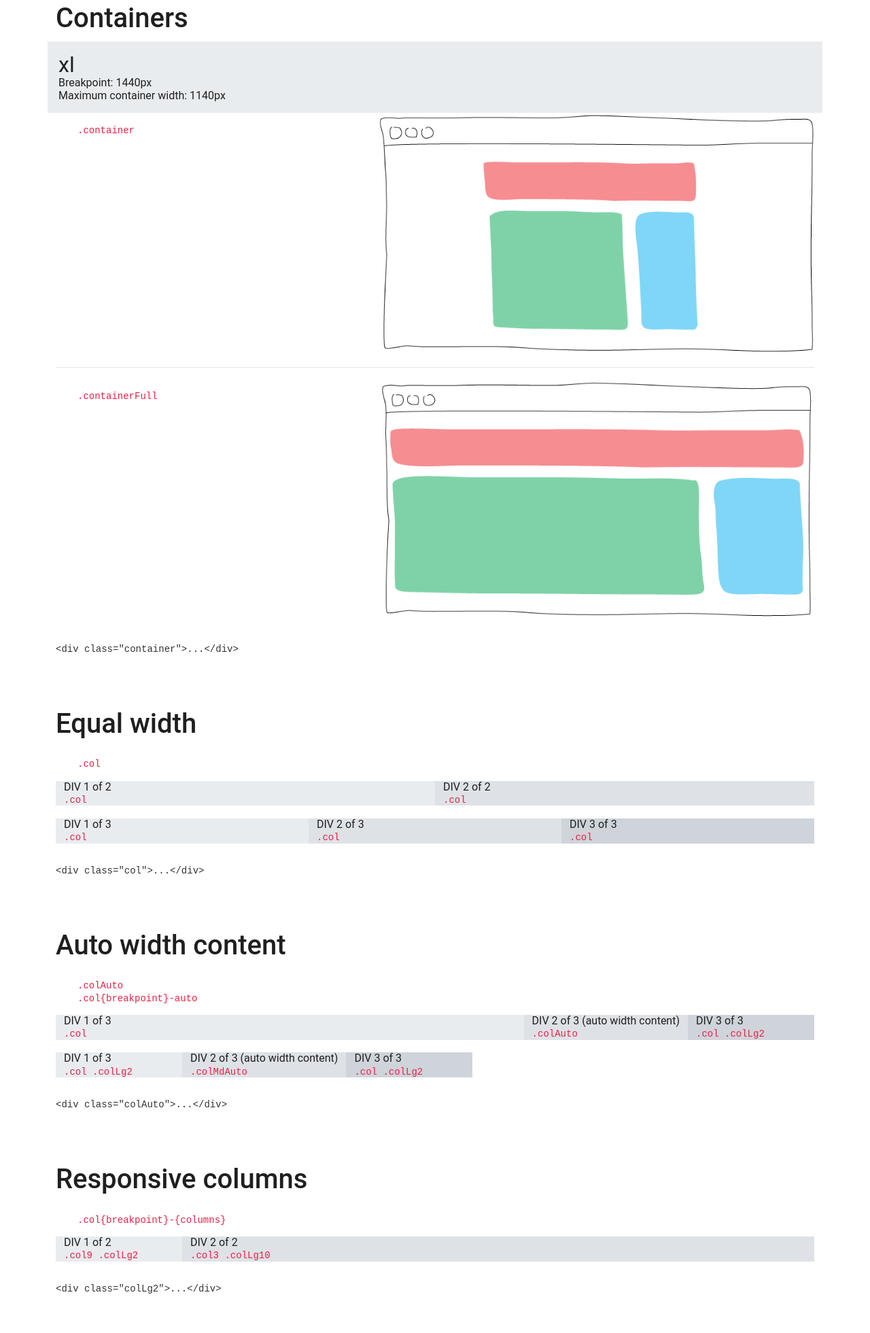
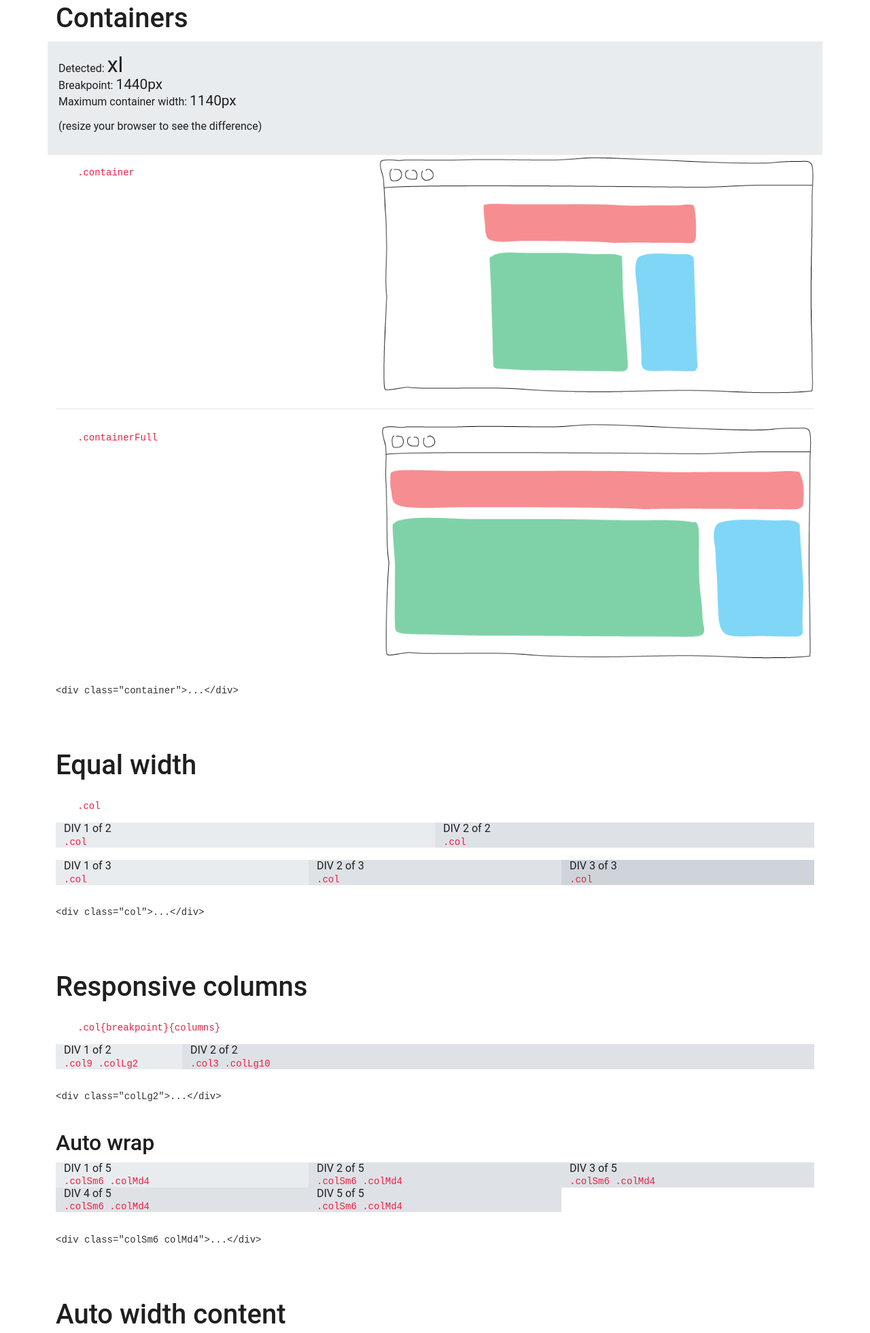
Before and after one commit to SandroMiguel/cecilia-css, a website: page docs/index.html in a window 1280 px wide. Shown: the part 5104-7065 px from the top of the page at 68% size. Drawn offline with Linux system fonts and the light colour scheme.

Commit message:
docs: auto wrap example

```diff
--- a/docs/index.html
+++ b/docs/index.html
@@ -485,9 +485,10 @@
 
     <div class="row">
         <div class="col bkgColor1 p3">
-             <div class="containerName text2Xl"></div>
-             <div class="breakpoint"></div>
-             <div class="maxWidth"></div>
+             <span>Detected: </span><span class="containerName text2Xl"></span>
+             <div><span>Breakpoint: </span><span class="breakpoint textLg"></span></div>
+             <div><span>Maximum container width: </span><span class="maxWidth textLg"></span></div>
+             <p>(resize your browser to see the difference)</p>
         </div>
     </div>
 
@@ -519,7 +520,6 @@
             <pre>&lt;div class=&quot;container&quot;&gt;...&lt;/div&gt;</pre>
         </div>
     </div>
-
 
     <!-- Equal width -->
     <br><br>
@@ -563,6 +563,68 @@
         </div>
     </div>
 
+    <!-- Responsive columns -->
+    <br><br>
+    <h1>Responsive columns</h1>
+    <div class="row">
+        <div class="col12">
+            <ul>
+                <li class="listUnstyled"><code>.col{breakpoint}{columns}</code></li>
+            </ul>
+        </div>
+        <div class="col12">
+            <div class="container">
+                <div class="row">
+                    <div class="col9 colLg2 bkgColor1 txtColor1 height-4">
+                        DIV 1 of 2<br><code class="color-04">.col9 .colLg2</code>
+                    </div>
+                    <div class="col3 colLg10 bkgColor2 txtColor1 height-4">
+                        DIV 2 of 2<br><code class="color-04">.col3 .colLg10</code>
+                    </div>
+                </div>
+            </div>
+        </div>
+    </div>
+
+    <div class="row">
+        <div class="col">
+            <div class="height-2">&nbsp;</div>
+            <pre>&lt;div class=&quot;colLg2&quot;&gt;...&lt;/div&gt;</pre>
+        </div>
+    </div>
+
+    <!-- Auto wrap -->
+    <h2>Auto wrap</h2>
+    <div class="row">
+        <div class="col12">
+          <div class="container">
+            <div class="row">
+              <div class="colSm6 colMd4 bkgColor1 txtColor1">
+                DIV 1 of 5<br><code class="color-04">.colSm6 .colMd4</code>
+              </div>
+              <div class="colSm6 colMd4 bkgColor2 txtColor1">
+                DIV 2 of 5<br><code class="color-04">.colSm6 .colMd4</code>
+              </div>
+              <div class="colSm6 colMd4 bkgColor2 txtColor1">
+                DIV 3 of 5<br><code class="color-04">.colSm6 .colMd4</code>
+              </div>
+              <div class="colSm6 colMd4 bkgColor2 txtColor1">
+                DIV 4 of 5<br><code class="color-04">.colSm6 .colMd4</code>
+              </div>
+              <div class="colSm6 colMd4 bkgColor2 txtColor1">
+                DIV 5 of 5<br><code class="color-04">.colSm6 .colMd4</code>
+              </div>
+            </div>
+          </div>
+        </div>
+    </div>
+
+    <div class="row">
+        <div class="col">
+            <div class="height-2">&nbsp;</div>
+            <pre>&lt;div class=&quot;colSm6 colMd4&quot;&gt;...&lt;/div&gt;</pre>
+        </div>
+    </div>
 
     <!-- Auto width content -->
     <br><br>
@@ -609,38 +671,6 @@
             <pre>&lt;div class=&quot;colAuto&quot;&gt;...&lt;/div&gt;</pre>
         </div>
     </div>
-
-
-    <!-- Responsive columns -->
-    <br><br>
-    <h1>Responsive columns</h1>
-    <div class="row">
-        <div class="col12">
-            <ul>
-                <li class="listUnstyled"><code>.col{breakpoint}-{columns}</code></li>
-            </ul>
-        </div>
-        <div class="col12">
-            <div class="container">
-                <div class="row">
-                    <div class="col9 colLg2 bkgColor1 txtColor1 height-4">
-                        DIV 1 of 2<br><code class="color-04">.col9 .colLg2</code>
-                    </div>
-                    <div class="col3 colLg10 bkgColor2 txtColor1 height-4">
-                        DIV 2 of 2<br><code class="color-04">.col3 .colLg10</code>
-                    </div>
-                </div>
-            </div>
-        </div>
-    </div>
-
-    <div class="row">
-        <div class="col">
-            <div class="height-2">&nbsp;</div>
-            <pre>&lt;div class=&quot;colLg2&quot;&gt;...&lt;/div&gt;</pre>
-        </div>
-    </div>
-
 
     <!-- Order classes -->
     <br><br>
--- a/src/docs/sample.scss
+++ b/src/docs/sample.scss
@@ -33,11 +33,11 @@
 }
 
 .breakpoint::before {
-    content: "Breakpoint: 576px";
+    content: "576px";
 }
 
 .maxWidth::before {
-    content: "Maximum container width: 100%";
+    content: "100%";
 }
 
 @media (min-width: map.get(variables.$grid-breakpoints, 'sm')) {
@@ -46,11 +46,11 @@
     }
 
     .breakpoint::before {
-        content: "Breakpoint: 768px";
+        content: "768px";
     }
 
     .maxWidth::before {
-        content: "Maximum container width: 540px";
+        content: "540px";
     }
 }
 
@@ -60,11 +60,11 @@
     }
 
     .breakpoint::before {
-        content: "Breakpoint: 992px";
+        content: "992px";
     }
 
     .maxWidth::before {
-        content: "Maximum container width: 720px";
+        content: "720px";
     }
 }
 
@@ -74,11 +74,11 @@
     }
 
     .breakpoint::before {
-        content: "Breakpoint: 1200px";
+        content: "1200px";
     }
 
     .maxWidth::before {
-        content: "Maximum container width: 960px";
+        content: "960px";
     }
 }
 
@@ -88,11 +88,11 @@
     }
 
     .breakpoint::before {
-        content: "Breakpoint: 1440px";
+        content: "1440px";
     }
 
     .maxWidth::before {
-        content: "Maximum container width: 1140px";
+        content: "1140px";
     }
 }
 
@@ -102,10 +102,10 @@
     }
 
     .breakpoint::before {
-        content: "Breakpoint: none";
+        content: "none";
     }
 
     .maxWidth::before {
-        content: "Maximum container width: 1400px";
+        content: "1400px";
     }
 }
```
Also changed, not shown: README.md, docs/assets/sample.css.
